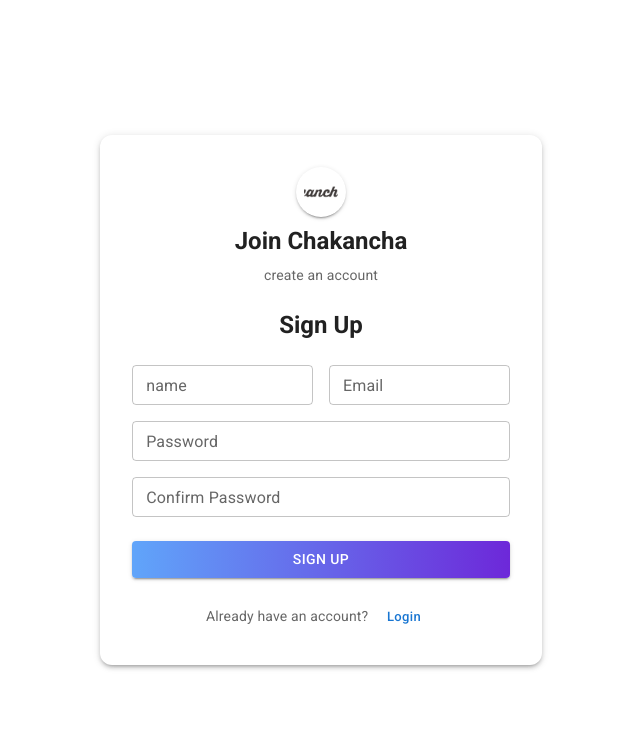
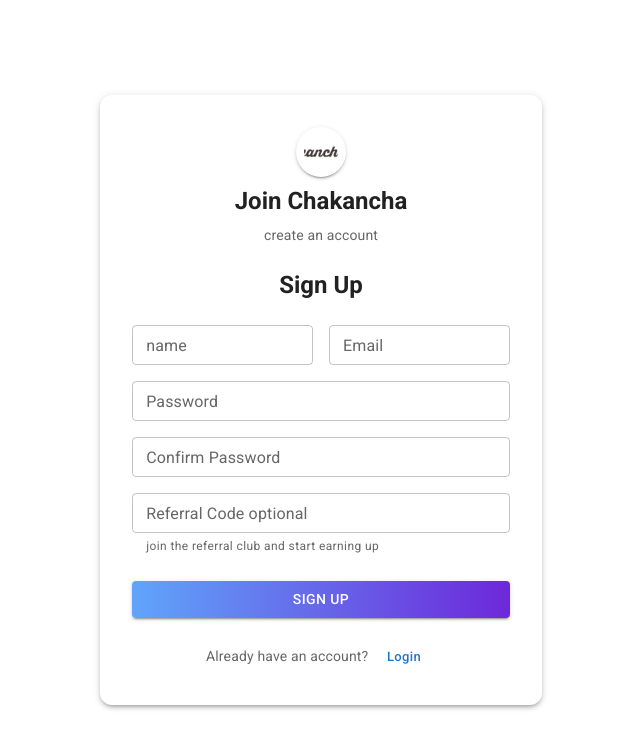
Before and after one commit to Naominm/ckc_frontend_mvp, a React (Vite) app: page / in a window 1280 px wide. Both pictures are taken after typing "name@example.com", "Sample123" into the empty fields and a click on the button "Sign up". Shown: the top 748 px of the page, without its empty margins (319-959 px from the left). Built offline with nearby package versions, Linux system fonts and the light colour scheme.

Commit message:
Add referral field and make it optional

```diff
--- a/src/components/signup.tsx
+++ b/src/components/signup.tsx
@@ -21,6 +21,7 @@ const Signup: React.FC<SignupProps> = ({ onSwitchToLogin }) => {
   const [confirmPassword, setConfirmPassword] = useState("");
   const [error, setError] = useState<string | null>(null);
   const [success, setSuccess] = useState<string | null>(null);
+  const [referralCode, setReferralCode] = useState("");
 
   const handleSubmit = async (e: React.FormEvent) => {
     e.preventDefault();
@@ -39,6 +40,7 @@ const Signup: React.FC<SignupProps> = ({ onSwitchToLogin }) => {
         name,
         email,
         password,
+        referralCode,
       });
       setSuccess("signup success");
       localStorage.setItem("token", response.data.token);
@@ -117,6 +119,17 @@ const Signup: React.FC<SignupProps> = ({ onSwitchToLogin }) => {
           value={confirmPassword}
           onChange={(e) => setConfirmPassword(e.target.value)}
         />
+        <TextField
+          label="Referral Code optional"
+          type="string"
+          variant="outlined"
+          size="small"
+          fullWidth
+          value={referralCode}
+          onChange={(e) => setReferralCode(e.target.value)}
+          sx={{ fontSize: "small" }}
+          helperText="join the referral club and start earning up"
+        />
 
         <Button
           type="submit"
```
